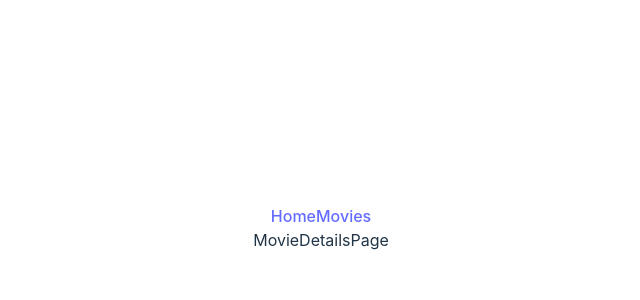
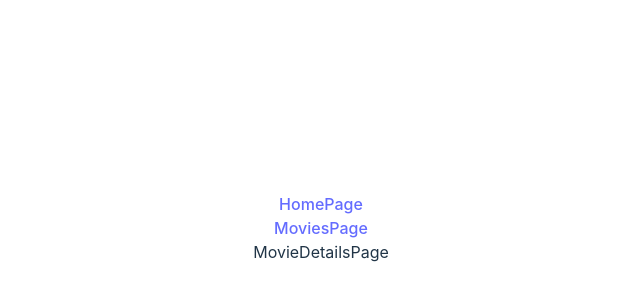
Before and after one commit to MariyaBuzhava/goit-react-hw-05, a React (Vite) app: page /movies/1 in a window 1280 px wide. Shown: the part 172-472 px from the top of the page, without its empty margins (319-959 px from the left). Built offline with nearby package versions, Linux system fonts and the light colour scheme.

Commit message:
notfoundpage

```diff
--- a/src/components/Navigation/Navigation.jsx
+++ b/src/components/Navigation/Navigation.jsx
@@ -1,12 +1,18 @@
 // import c from './Navigation.module.css'
 
 import { NavLink } from "react-router-dom";
+import HomePage from "../../pages/HomePage/HomePage";
+import MoviesPage from "../../pages/MoviesPage/MoviesPage";
 
 const Navigation = () => {
   return (
     <div>
-      <NavLink to="/">Home</NavLink>
-      <NavLink to="/movies">Movies</NavLink>
+      <NavLink to="/">
+        <HomePage />
+      </NavLink>
+      <NavLink to="/movies">
+        <MoviesPage />
+      </NavLink>
     </div>
   );
 };
--- a/src/pages/NotFoundPage/NotFoundPage.jsx
+++ b/src/pages/NotFoundPage/NotFoundPage.jsx
@@ -1,7 +1,14 @@
 // import c from './NotFoundPage.module.css'
 
+import { Link } from "react-router-dom";
+
 const NotFoundPage = () => {
-  return <div>NotFoundPage</div>;
+  return (
+    <div>
+      <h2>Sorry, this page is not found...</h2>
+      <Link to="/">Home</Link>
+    </div>
+  );
 };
 
 export default NotFoundPage;
```
Also changed, not shown: src/components/MovieList/MovieList.jsx (added, +7 -0 lines), src/components/MovieList/MovieList.module.css (added).
